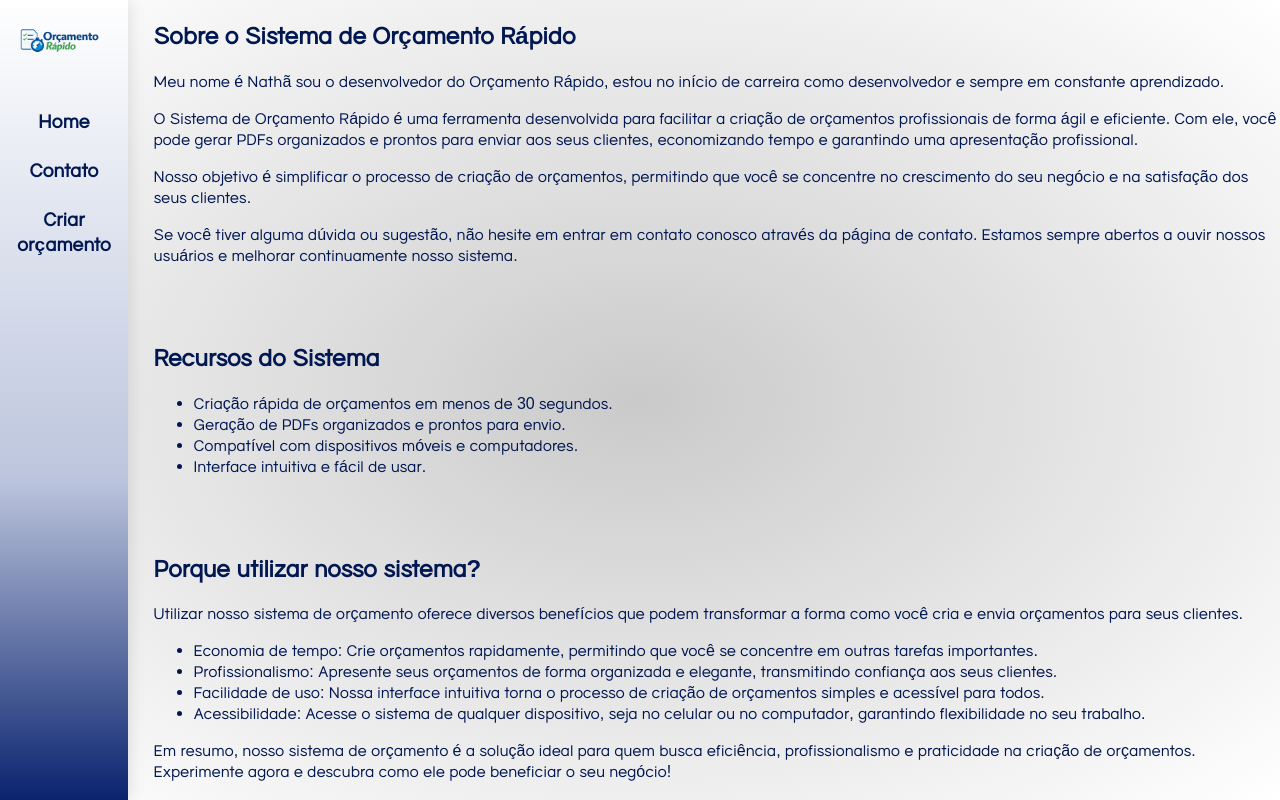
After one commit to nathalidev/estudos_python, a Flask app: page /sobre in a window 1280 px wide. The commit adds this page. Run offline with Flask 3, Linux system fonts and the light colour scheme.

Commit message:
adiciona página "Sobre" com conteúdo e estilização, refatora navegação e formulário de contato

```diff
--- a/projeto_pratica/app/routes/paginas_criacao_orcamento.py
+++ b/projeto_pratica/app/routes/paginas_criacao_orcamento.py
@@ -73,3 +73,7 @@ def orcamento():
 @app.route("/contato")
 def contato():
     return render_template("contato.html")
+
+@app.route("/sobre")
+def sobre():
+    return render_template("sobre.html")
--- a/projeto_pratica/app/static/css/global.css
+++ b/projeto_pratica/app/static/css/global.css
@@ -59,6 +59,7 @@ nav {
     var(--cor-principal) 100%
   );
   box-shadow: 2px 0 15px rgba(0, 0, 0, 0.1);
+  flex-shrink: 0;
 }
 
 .ul-navbar {
@@ -117,7 +118,7 @@ main {
   gap: 2.25rem;
   box-sizing: border-box;
   width: 100%;
-  font-size: clamp(0.375rem, 1vw, 1.875rem);
+  font-size: clamp(0.375rem, 3vw, 1.2rem);
 }
 
 footer {
@@ -139,10 +140,10 @@ footer {
     margin-right: 0;
     z-index: 100;
     background: linear-gradient(
-      90deg,
-      rgb(255, 255, 255) 0%,
-      rgb(188, 197, 221) 60%,
-      rgb(10, 35, 110) 100%
+        90deg,
+        #ffffff 30%,
+        #aab3c7 80%,
+        #899fd3 90%
     );
   }
 
--- a/projeto_pratica/app/static/css/index.css
+++ b/projeto_pratica/app/static/css/index.css
@@ -1,9 +1,5 @@
 body {
-    flex-wrap: nowwrap;
-}
-
-nav {
-    flex-shrink: 0; /* impede a nav de encolher */
+    flex-wrap: nowrap;
 }
 
 .secao-beneficios {
--- /dev/null
+++ b/projeto_pratica/app/static/css/sobre.css
@@ -0,0 +1,3 @@
+article li {
+  list-style-type: disc;
+}
--- a/projeto_pratica/app/templates/criar_orcamento.html
+++ b/projeto_pratica/app/templates/criar_orcamento.html
@@ -17,8 +17,8 @@
                 <img class="logo-sistema" src="{{ url_for('static', filename='images/logo_app.png') }}" alt="Logo do sistema">
             </li>
             <li><a href="{{ url_for('home') }}"><strong>Home</strong></a></li>
-            <li><a href="#"><strong>Sobre</strong></a></li>
-            <li><a href="{{ url_for('contato') }}"><strong>Contato</a></strong></li>
+            <li><a href="{{ url_for('sobre') }}"><strong>Sobre</strong></a></li>
+            <li><a href="{{ url_for('contato') }}"><strong>Contato</strong></a></li>
         </ul>
     </nav>
     <main>
--- a/projeto_pratica/app/templates/index.html
+++ b/projeto_pratica/app/templates/index.html
@@ -1,5 +1,5 @@
 <!DOCTYPE html>
-<html lang="en">
+<html lang="pt-BR">
 <head>
     <meta charset="UTF-8">
     <meta name="viewport" content="width=device-width, initial-scale=1.0">
@@ -13,7 +13,7 @@
         <ul class="ul-navbar">
             <img class="logo-sistema" src="{{ url_for('static', filename='images/logo_app.png') }}" alt="Logo do sistema">
             <li><a href="{{ url_for('criar_orcamento') }}">Criar orçamento</a></li>
-            <li><a href="#">Sobre</a></li>
+                <li><a href="{{ url_for('sobre') }}">Sobre</a></li>
             <li><a href="{{ url_for('contato') }}">Contato</a></li>
         </ul>
     </nav>
--- /dev/null
+++ b/projeto_pratica/app/templates/sobre.html
@@ -0,0 +1,52 @@
+<!DOCTYPE html>
+<html lang="pt-BR">
+<head>
+    <meta charset="UTF-8">
+    <meta name="viewport" content="width=device-width, initial-scale=1.0">
+    <title>Sobre</title>
+    <link rel="stylesheet" href="{{ url_for('static', filename='css/global.css') }}">
+    <link rel="stylesheet" href="{{ url_for('static', filename='css/sobre.css') }}">
+</head>
+<body>
+    <nav aria-label="Navegação principal">
+        <ul class="ul-navbar">
+            <img class="logo-sistema" src="{{ url_for('static', filename='images/logo_app.png') }}" alt="Logo do sistema">
+            <li><a href="{{ url_for('home') }}"><strong>Home</strong></a></li>
+            <li><a href="{{ url_for('contato')}}"><strong>Contato</strong></a></li>
+            <li><a href="{{ url_for('criar_orcamento') }}"><strong>Criar orçamento</a></strong></li>
+        </ul>
+    </nav>
+
+    <main>
+        <article>
+            <h1>Sobre o Sistema de Orçamento Rápido</h1>
+            <p>Meu nome é Nathã sou o desenvolvedor do Orçamento Rápido, estou no início de carreira como desenvolvedor e sempre em constante aprendizado.</p>
+            <p>O Sistema de Orçamento Rápido é uma ferramenta desenvolvida para facilitar a criação de orçamentos profissionais de forma ágil e eficiente. Com ele, você pode gerar PDFs organizados e prontos para enviar aos seus clientes, economizando tempo e garantindo uma apresentação profissional.</p>
+            <p>Nosso objetivo é simplificar o processo de criação de orçamentos, permitindo que você se concentre no crescimento do seu negócio e na satisfação dos seus clientes.</p>
+            <p>Se você tiver alguma dúvida ou sugestão, não hesite em entrar em contato conosco através da página de contato. Estamos sempre abertos a ouvir nossos usuários e melhorar continuamente nosso sistema.</p>
+        </article>
+
+        <article>
+            <h2>Recursos do Sistema</h2>
+            <ul>
+                <li>Criação rápida de orçamentos em menos de 30 segundos.</li>
+                <li>Geração de PDFs organizados e prontos para envio.</li>
+                <li>Compatível com dispositivos móveis e computadores.</li>
+                <li>Interface intuitiva e fácil de usar.</li>
+            </ul>
+        </article>
+
+        <article>
+            <h2>Porque utilizar nosso sistema?</h2>
+            <p>Utilizar nosso sistema de orçamento oferece diversos benefícios que podem transformar a forma como você cria e envia orçamentos para seus clientes.</p>
+            <ul>
+                <li>Economia de tempo: Crie orçamentos rapidamente, permitindo que você se concentre em outras tarefas importantes.</li>
+                <li>Profissionalismo: Apresente seus orçamentos de forma organizada e elegante, transmitindo confiança aos seus clientes.</li>
+                <li>Facilidade de uso: Nossa interface intuitiva torna o processo de criação de orçamentos simples e acessível para todos.</li>
+                <li>Acessibilidade: Acesse o sistema de qualquer dispositivo, seja no celular ou no computador, garantindo flexibilidade no seu trabalho.</li>
+            </ul>
+            <p>Em resumo, nosso sistema de orçamento é a solução ideal para quem busca eficiência, profissionalismo e praticidade na criação de orçamentos. Experimente agora e descubra como ele pode beneficiar o seu negócio!</p>
+        </article>
+    </main>
+</body>
+</html>
```
Also changed, not shown: projeto_pratica/app/static/css/contato.css (+6 -6 lines), projeto_pratica/app/static/css/criar_orcamento.css (+17 -2 lines), projeto_pratica/app/templates/contato.html (+11 -7 lines).
